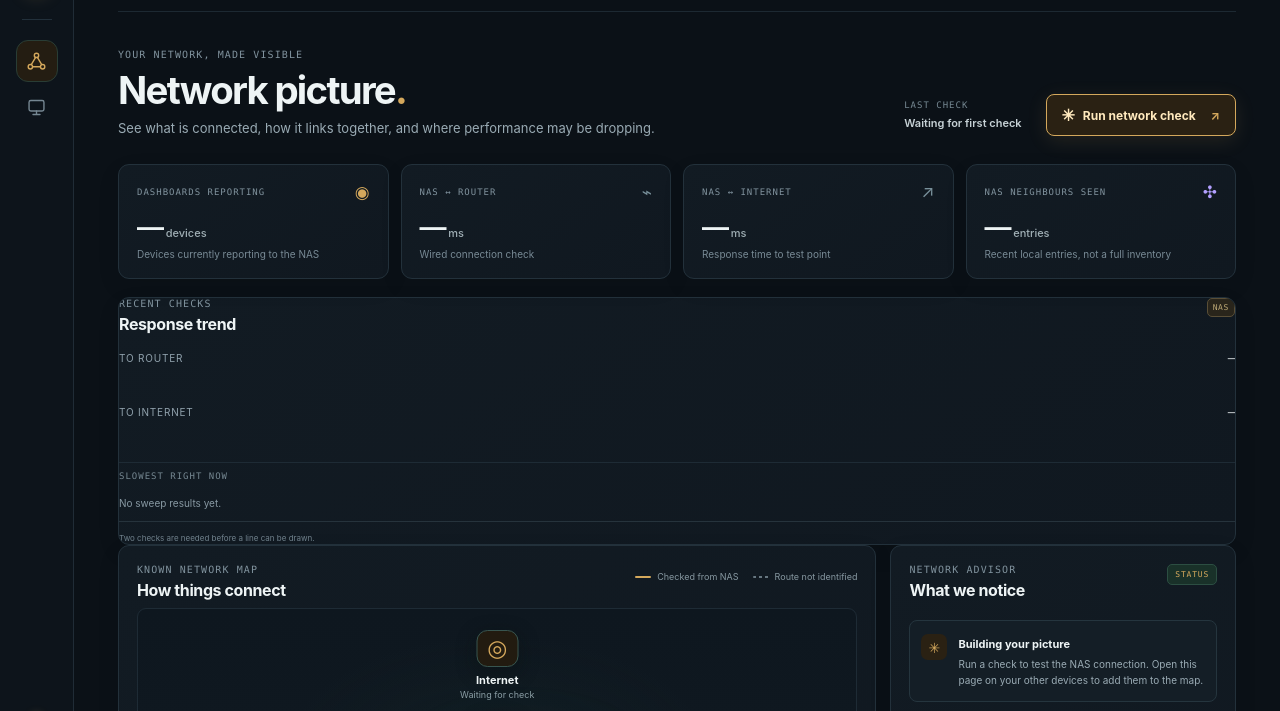
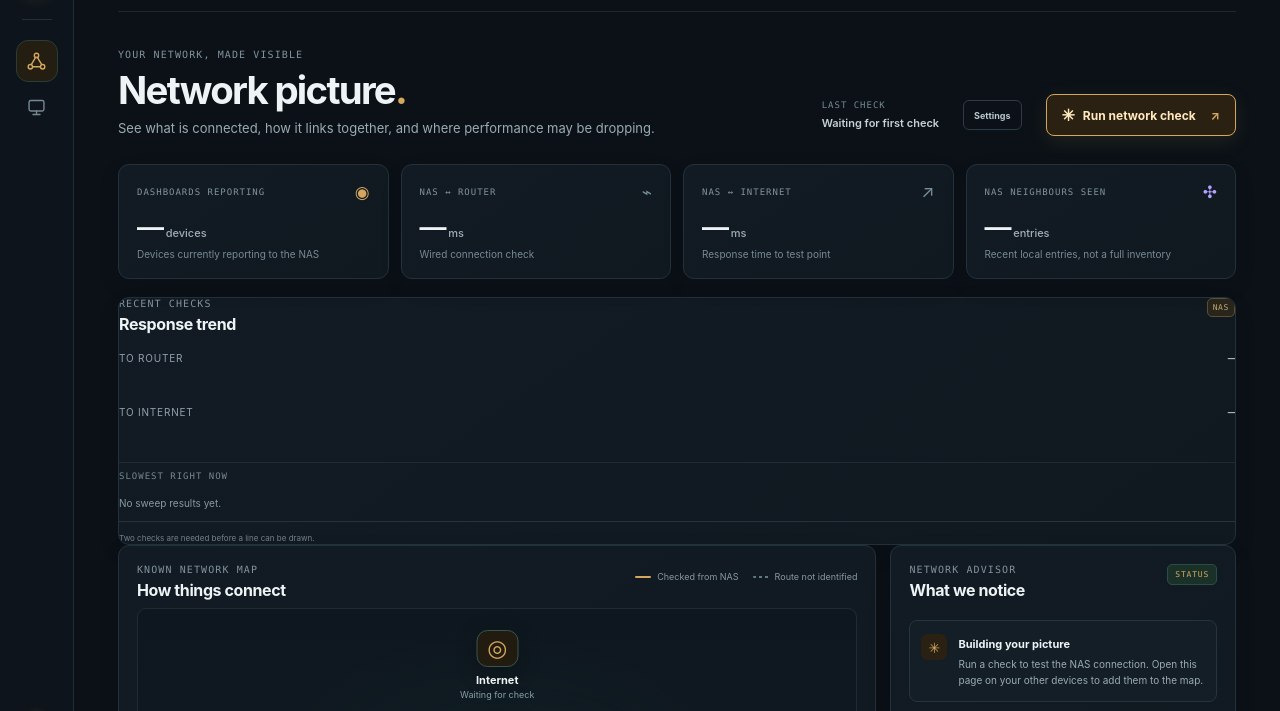
Before and after one commit to tcz009/network-advisor, a website: page app/public/index.html in a window 1280 px wide. Shown: the part 56-767 px from the top of the page. Drawn offline with Linux system fonts and the light colour scheme.

Commit message:
Add the Settings button, which the markup anchor missed
The dialog shipped without its trigger because the button markup differed from
what the edit expected.

```diff
--- a/app/public/index.html
+++ b/app/public/index.html
@@ -37,6 +37,7 @@
         </div>
         <div class="heading-actions">
           <div class="last-check"><span class="mini-label">LAST CHECK</span><strong id="last-check">Waiting for first check</strong></div>
+          <button id="open-settings" class="small-button ghost" type="button">Settings</button>
           <button id="run-check" class="primary-button"><span class="button-spark" aria-hidden="true">✳</span> Run network check <span class="button-arrow">↗</span></button>
         </div>
       </section>
```
